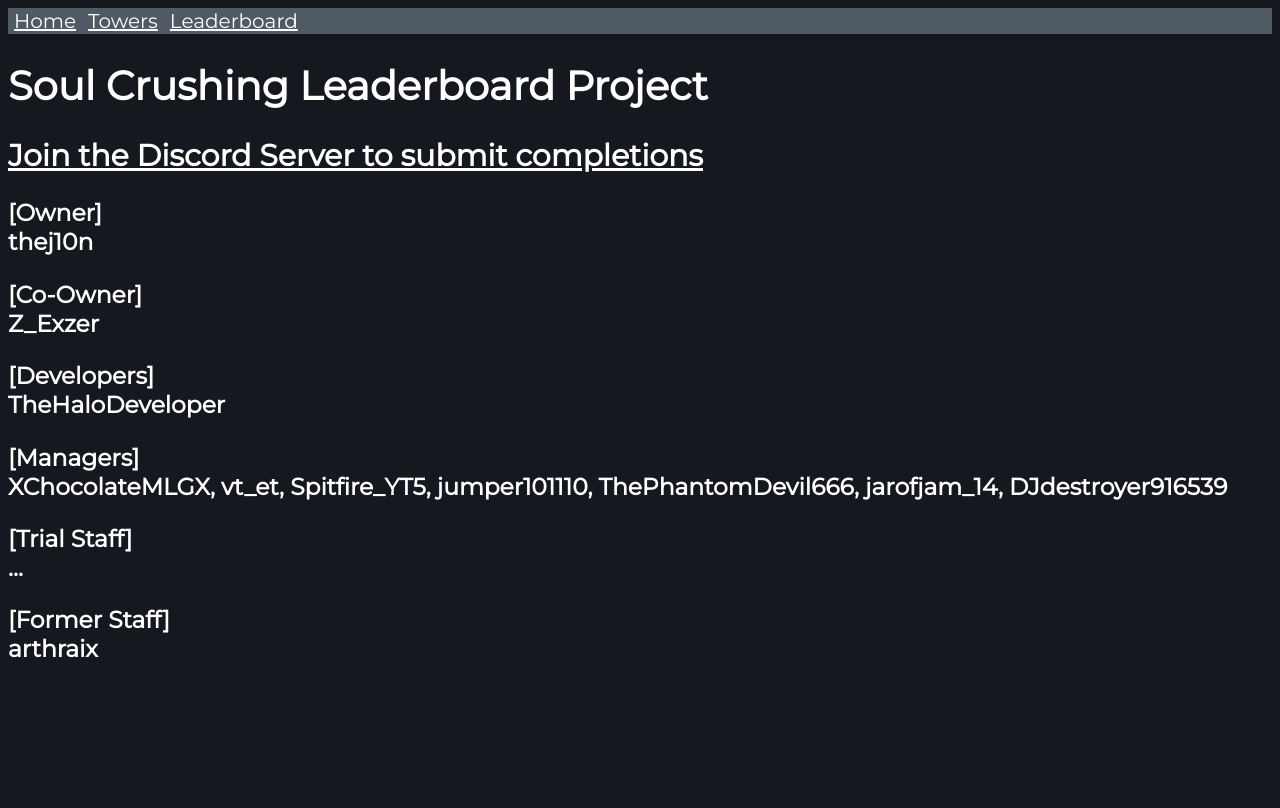
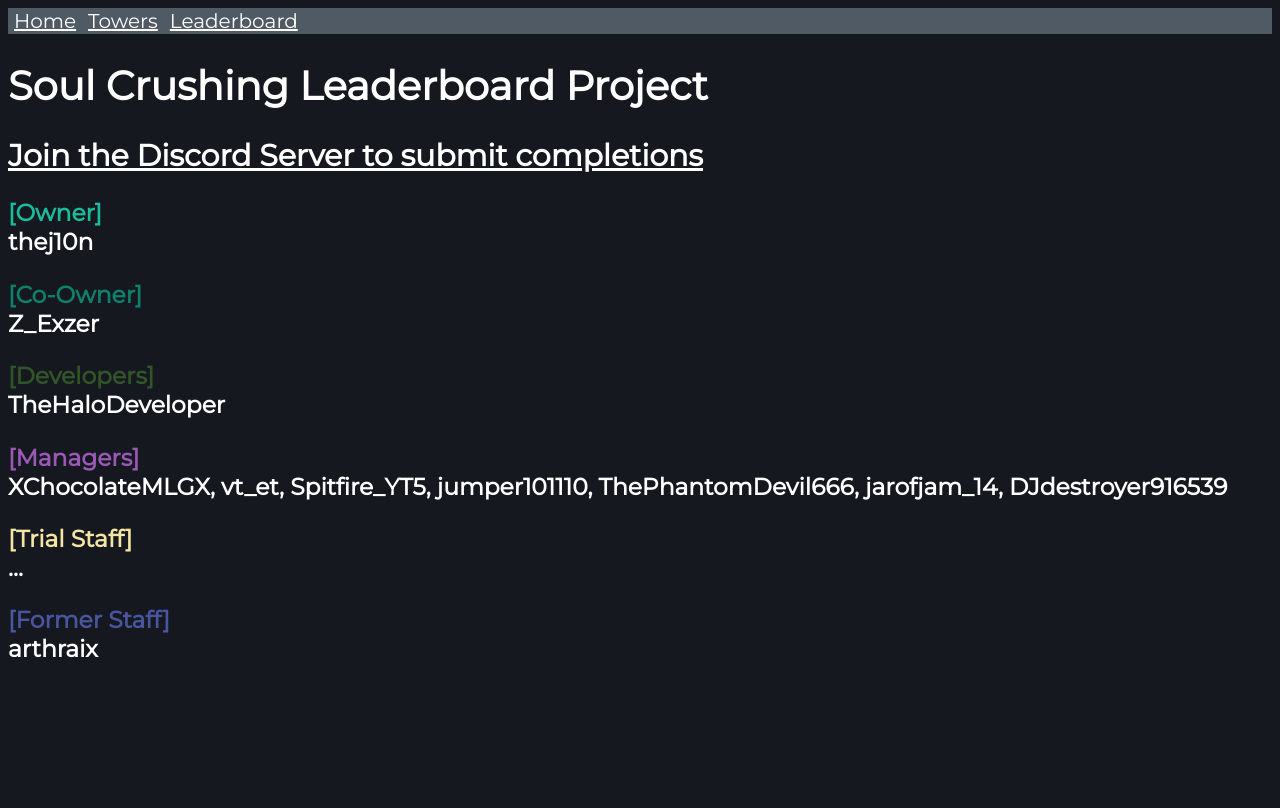
Before and after one commit to soulcrushingleaderboardprojec/soulcrushingleaderboardprojec.github.io, a Flask app: page / in a window 1280 px wide. Run offline with Flask 3, Linux system fonts and the light colour scheme.

Commit message:
Update style.css

```diff
--- a/static/style.css
+++ b/static/style.css
@@ -213,27 +213,27 @@ p {
     color: #797981;
 }
 
-#owner {
+.owner {
     color: #1abc9c;
 }
 
-#co-owner {
+.co-owner {
     color: #0f806a;
 }
 
-#developers {
+.developers {
     color: #315528;
 }
 
-#managers {
+.managers {
     color: #9b59b6;
 }
 
-#trial-staff {
+.trial-staff {
     color: #f5e5a4;
 }
 
-#former-staff {
+.former-staff {
     color: #49559e;
 }
 
```
